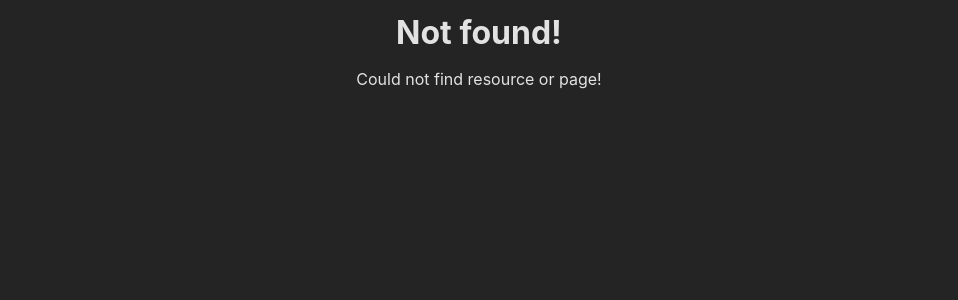
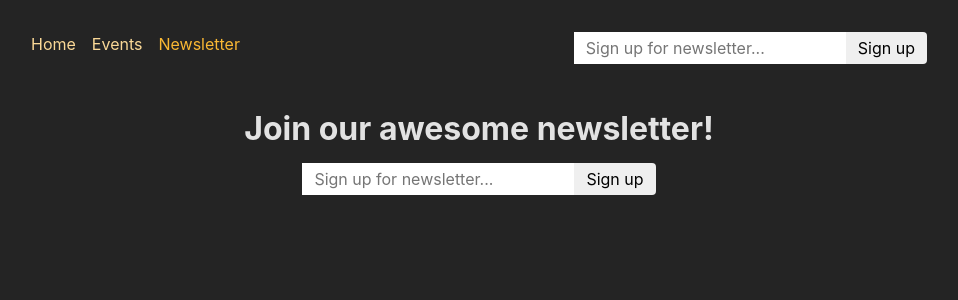
Before and after one commit to MZHoffman/events-go, a React (Create React App) app in the folder frontend/: page /newsletter in a window 1280 px wide. Before the commit this address had no page. Shown: the top 300 px of the page, without its empty margins (161-1119 px from the left). Built offline with nearby package versions, Linux system fonts and the light colour scheme.

Commit message:
Adding newsletter form

```diff
--- a/frontend/src/App.js
+++ b/frontend/src/App.js
@@ -12,6 +12,7 @@ import NewEventPage from './pages/NewEventPage'
 import ErrorPage from './pages/ErrorPage'
 import EventsRootLayout from './pages/EventsRootLayout'
 import { manipulateEventAction } from './components/EventForm'
+import NewsletterPage, { newsletterAction } from './pages/NewsletterPage'
 
 const router = createBrowserRouter([
   {
@@ -53,6 +54,11 @@ const router = createBrowserRouter([
           },
         ],
       },
+      {
+        path: 'newsletter',
+        element: <NewsletterPage />,
+        action: newsletterAction,
+      },
     ],
   },
 ])
--- a/frontend/src/components/MainNavigation.js
+++ b/frontend/src/components/MainNavigation.js
@@ -1,4 +1,5 @@
 import { NavLink } from 'react-router-dom'
+import NewsletterSignup from './NewsletterSignup'
 
 import classes from './MainNavigation.module.css'
 
@@ -28,8 +29,20 @@ function MainNavigation() {
               Events
             </NavLink>
           </li>
+          <li>
+            <NavLink
+              to='newsletter'
+              className={({ isActive }) =>
+                isActive ? classes.active : undefined
+              }
+              end
+            >
+              Newsletter
+            </NavLink>
+          </li>
         </ul>
       </nav>
+      <NewsletterSignup />
     </header>
   )
 }
--- /dev/null
+++ b/frontend/src/components/NewsletterSignup.js
@@ -0,0 +1,33 @@
+import { useEffect } from 'react'
+import { useFetcher } from 'react-router-dom'
+
+import classes from './NewsletterSignup.module.css'
+
+function NewsletterSignup() {
+  const fetcher = useFetcher()
+  const { data, state } = fetcher
+
+  useEffect(() => {
+    if (state === 'idle' && data && data.message) {
+      window.alert(data.message)
+    }
+  }, [data, state])
+
+  return (
+    <fetcher.Form
+      method='POST'
+      action='/newsletter'
+      className={classes.newsletter}
+    >
+      <input
+        type='email'
+        name='email'
+        placeholder='Sign up for newsletter...'
+        aria-label='Sign up for newsletter'
+      />
+      <button>Sign up</button>
+    </fetcher.Form>
+  )
+}
+
+export default NewsletterSignup
--- /dev/null
+++ b/frontend/src/components/NewsletterSignup.module.css
@@ -0,0 +1,18 @@
+.newsletter input,
+.newsletter button {
+  font: inherit;
+  padding: 0.25rem 0.75rem;
+  border-radius: 0;
+  border: none;
+}
+
+.newsletter button {
+  border-top-right-radius: 4px;
+  border-bottom-right-radius: 4px;
+  cursor: pointer;
+}
+
+.newsletter button:hover {
+  background-color: var(--color-primary-300);
+  color: var(--color-gray-800);
+}
--- /dev/null
+++ b/frontend/src/pages/NewsletterPage.js
@@ -0,0 +1,21 @@
+import NewsletterSignup from '../components/NewsletterSignup'
+import PageContent from '../components/PageContent'
+
+const NewsletterPage = () => {
+  return (
+    <PageContent title='Join our awesome newsletter!'>
+      <NewsletterSignup />
+    </PageContent>
+  )
+}
+
+export default NewsletterPage
+
+export const newsletterAction = async ({ request }) => {
+  const data = await request.formData()
+  const email = data.get('email')
+
+  // send to backend newsletter server ...
+  console.log(email)
+  return { message: 'Signup successful!' }
+}
```
Also changed, not shown: 1 other file (tests, documents, lock files or other folders).
